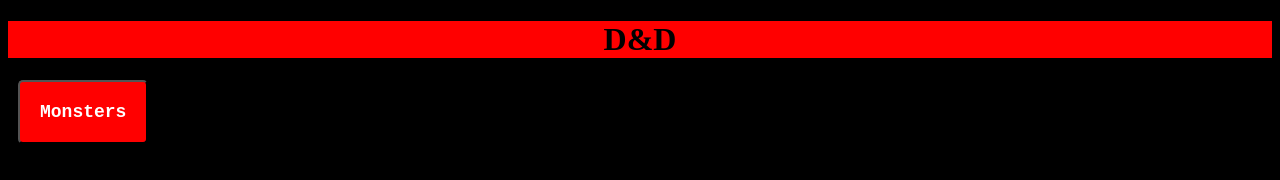
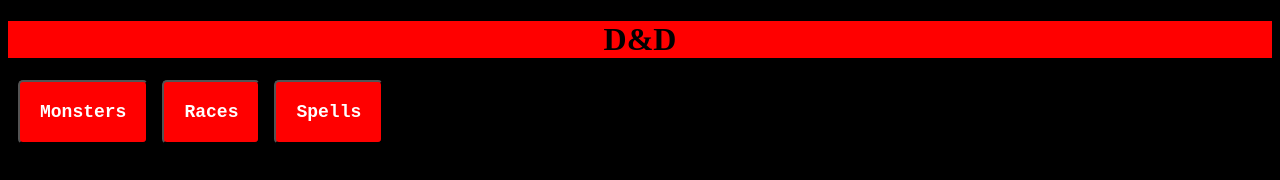
Before and after one commit to WiiStem/Noah-Micheal-Prest, a plain HTML site: page index.html in a window 1280 px wide. Drawn offline with Linux system fonts and the light colour scheme.

Commit message:
2 buttons

```diff
--- a/index.html
+++ b/index.html
@@ -30,6 +30,8 @@
     <div>
       <h1>D&D</h1>
       <a href="monsters.html"><button class="button">Monsters</button></a>
+      <a href="races.html"><button class="button">Races</button></a>
+      <a href="spells.html"><button class="button">Spells</button></a>
     </div>
   </body>
 </html>
```
